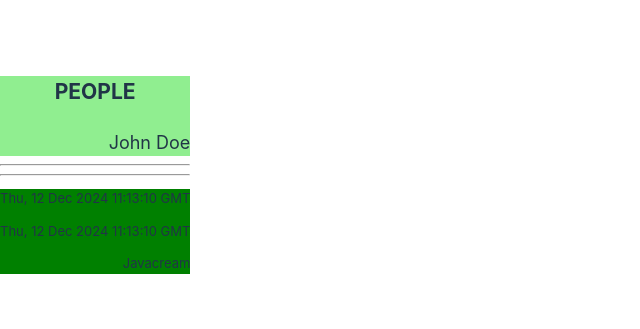
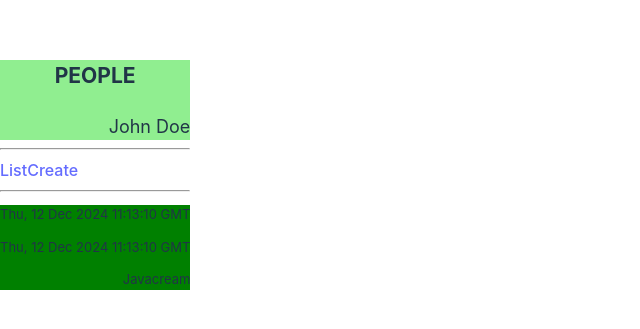
Before and after one commit to Javacream/org.javacream.training.react, a React (Vite) app in the folder training/: page / in a window 1280 px wide. Shown: the part 229-558 px from the top of the page, without its empty margins (0-640 px from the left). Built offline with nearby package versions, Linux system fonts and the light colour scheme.

Commit message:
finish navigation

```diff
--- a/training/src/people/components/Content.jsx
+++ b/training/src/people/components/Content.jsx
@@ -1,4 +1,4 @@
-import { BrowserRouter } from "react-router-dom"
+import { BrowserRouter, Link } from "react-router-dom"
 import {Routes, Route} from "react-router"
 import "./Content.css"
 import CreatePerson from "./CreatePerson"
@@ -7,6 +7,8 @@ export default function Content(){
     return (
         <>
             <BrowserRouter>
+                <Link to="/list">List</Link>
+                <Link to="/create">Create</Link>
                 <Routes>
                     <Route path="/list" element={<PeopleList></PeopleList>} />
                     <Route path="/create" element={<CreatePerson></CreatePerson>} />
```
